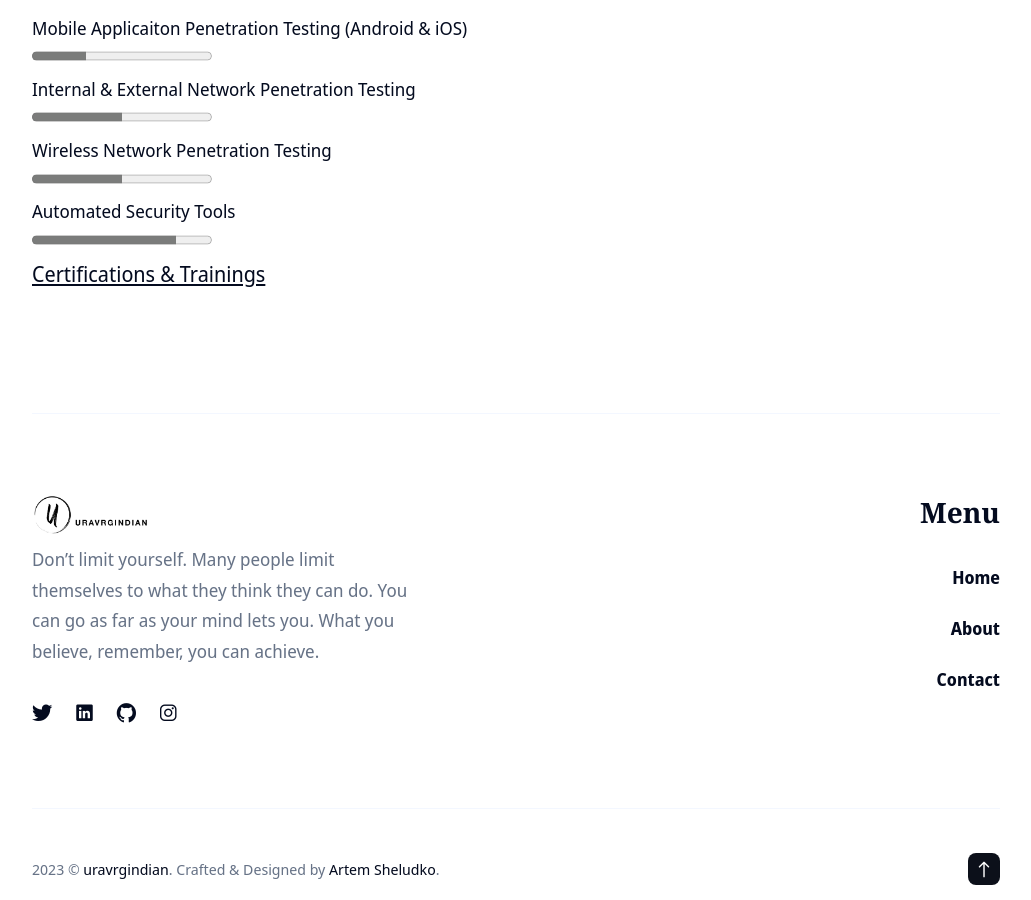
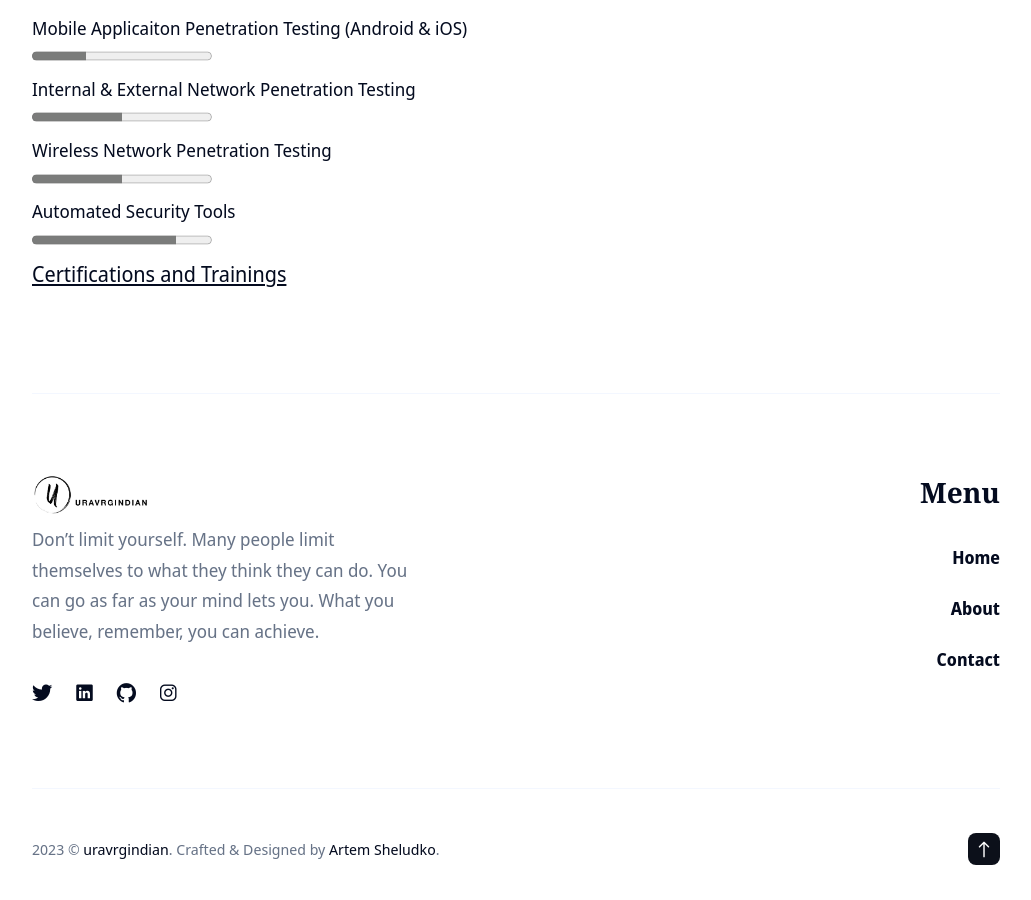
Before and after one commit to uravrgindian/uravrgindian.github.io, a Jekyll site: the page built from _authors/uravrgindian.md, in a window 1280 px wide and 900 px high, scrolled down 1311 px. Shown: the whole window, without its empty margins (124-1155 px from the left). Built offline with Jekyll 4.4.1, drawn with Linux system fonts in a browser that asks for light colours; nearby versions of some CDN libraries.

Commit message:
modified c&t

```diff
--- a/_layouts/author.html
+++ b/_layouts/author.html
@@ -68,8 +68,7 @@ layout: default
       <progress id="WPT" value="50" max="100" style="accent-color: rgb(123, 124, 123);"> 50% </progress><br>
       <label for="AST" style="margin-right: 0px">Automated Security Tools</label><br>
       <progress id="AST" value="80" max="100" style="accent-color: rgb(123, 124, 123);"> 80% </progress><br>
-      <p style="text-align: left; width:49%; display: inline-block;"><u>Certifications & Trainings</u></p>
-      <p style="text-align: right; width:50%; display: inline-block;"><u></u></p>
+      <p style="margin-left: 0px;"><u>Certifications and Trainings</u></p>
       </div>
     </div>
     </div>
```
